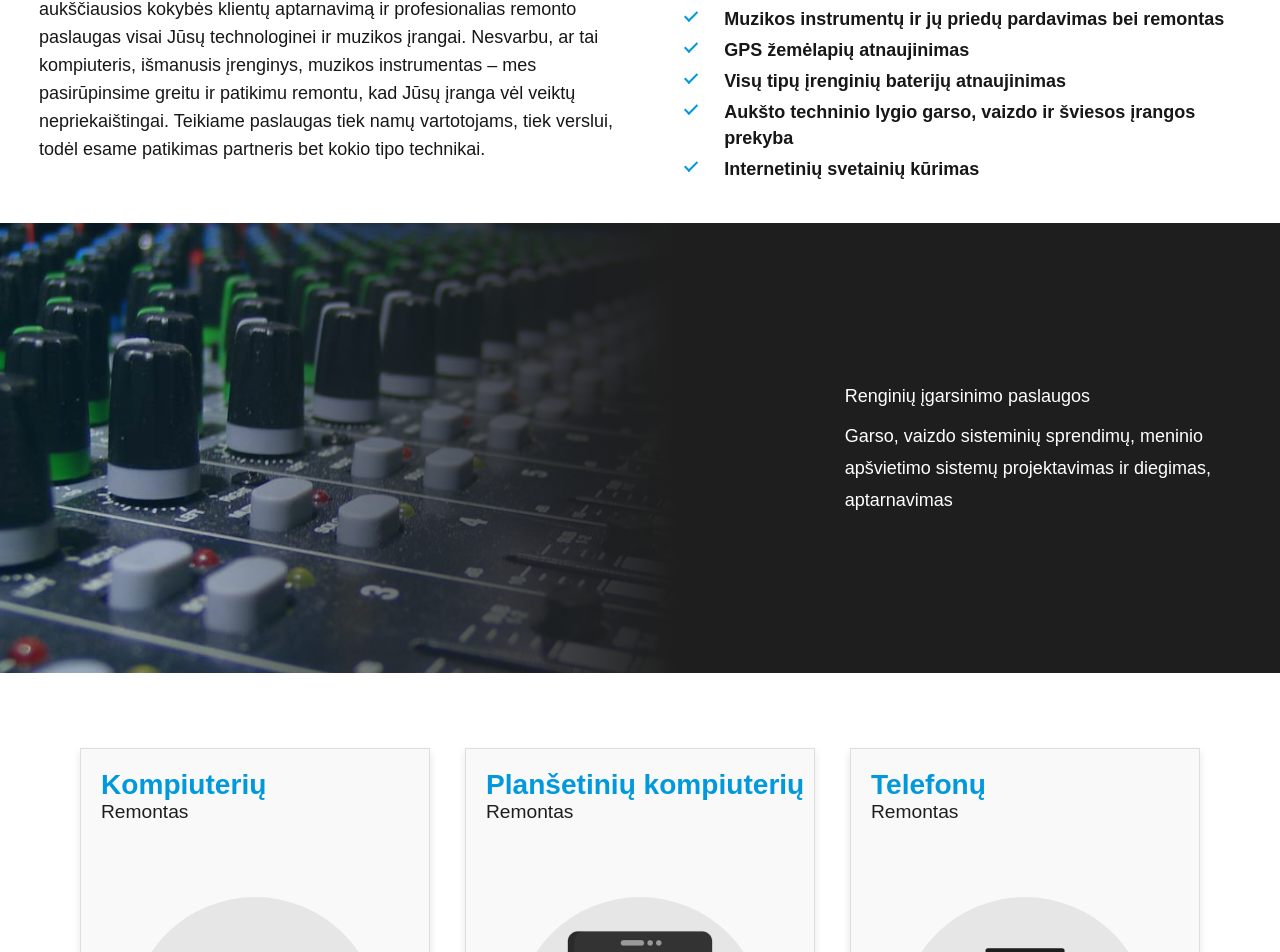
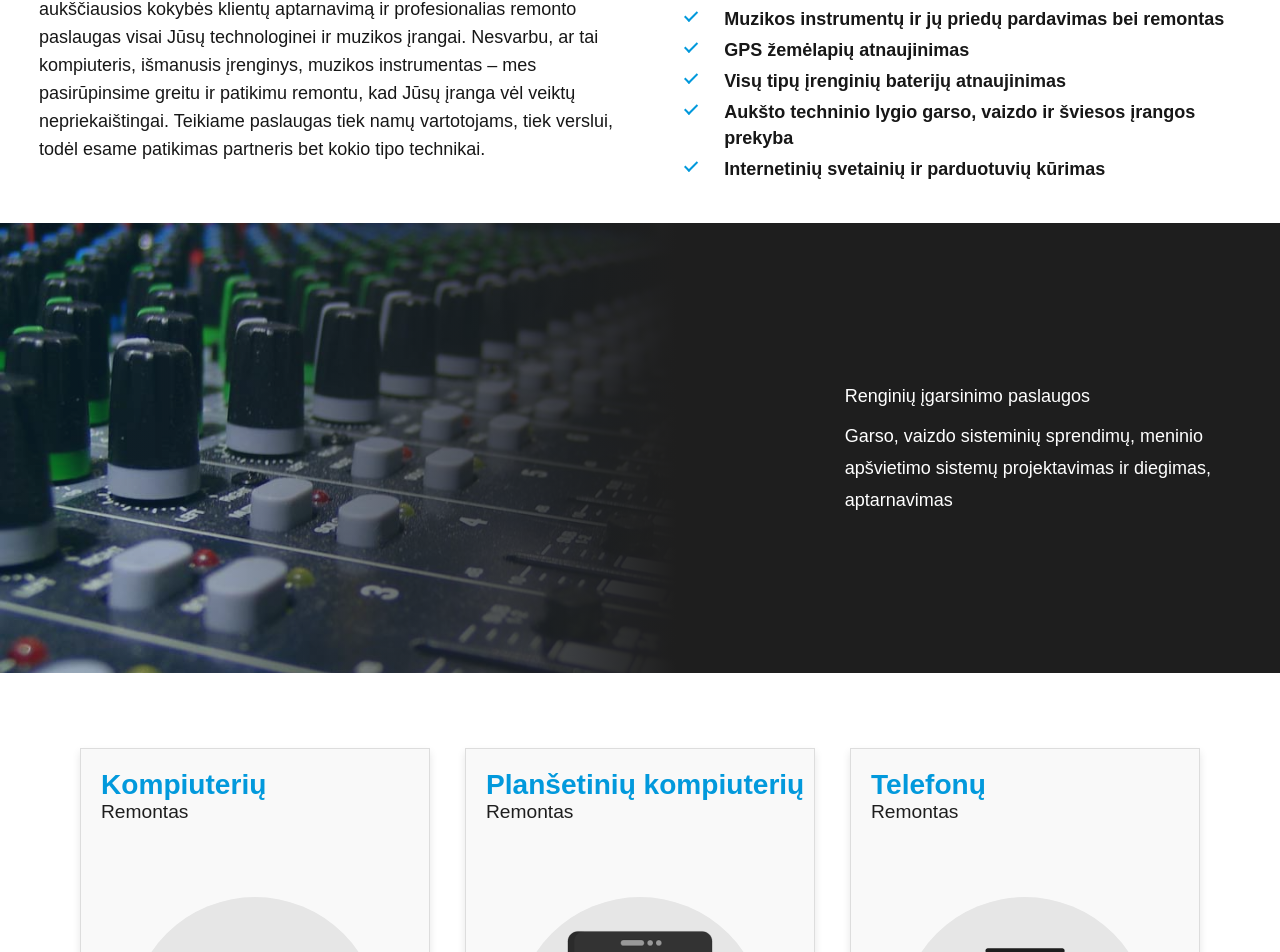
Before and after one commit to Meilaa/Virtucom-front, a Next.js app: page / in a window 1280 px wide. Shown: the part 929-1881 px from the top of the page. Built offline with nearby package versions, Linux system fonts and the light colour scheme.

Commit message:
Text mistakes

```diff
--- a/src/app/page.js
+++ b/src/app/page.js
@@ -6,7 +6,6 @@ import About from '../sections/about/About';
 import OfficeLocation from '../sections/place/Place';
 import Hero from '../sections/hero/Hero';
 import Services from '../sections/services/Services';
-import Head from 'next/head';
 
 export default function Home() {
   return (
--- a/src/sections/about/About.js
+++ b/src/sections/about/About.js
@@ -18,7 +18,7 @@ function About() {
                         <li className={styles.checkListItem}>GPS žemėlapių atnaujinimas</li>
                         <li className={styles.checkListItem}>Visų tipų įrenginių baterijų atnaujinimas</li>
                         <li className={styles.checkListItem}>Aukšto techninio lygio garso, vaizdo ir šviesos įrangos prekyba</li>
-                        <li className={styles.checkListItem}>Internetinių svetainių kūrimas</li>
+                        <li className={styles.checkListItem}>Internetinių svetainių ir parduotuvių kūrimas</li>
                     </ul>
                 </div>
             </div>
--- a/src/sections/hero/Hero.js
+++ b/src/sections/hero/Hero.js
@@ -11,9 +11,9 @@ import styles from './Hero.module.css';
     },
     {
       image: '/programming.jpg',
-      title: 'Internetinių svetainių įgyvendinimas',
+      title: 'Internetinių svetainių idėjų įgyvendinimas',
       subtitle: 'Išskirtinis svetainių kūrimas ir nuolatinė priežiūra',
-      description: 'Kuriame modernias svetaines su garantija, kad Jūsų idėjos taptų realybe.',
+      description: 'Kuriame modernias svetaines su garantija, kad Jūsų idėjos taps realybe.',
 
     },
     {
```
